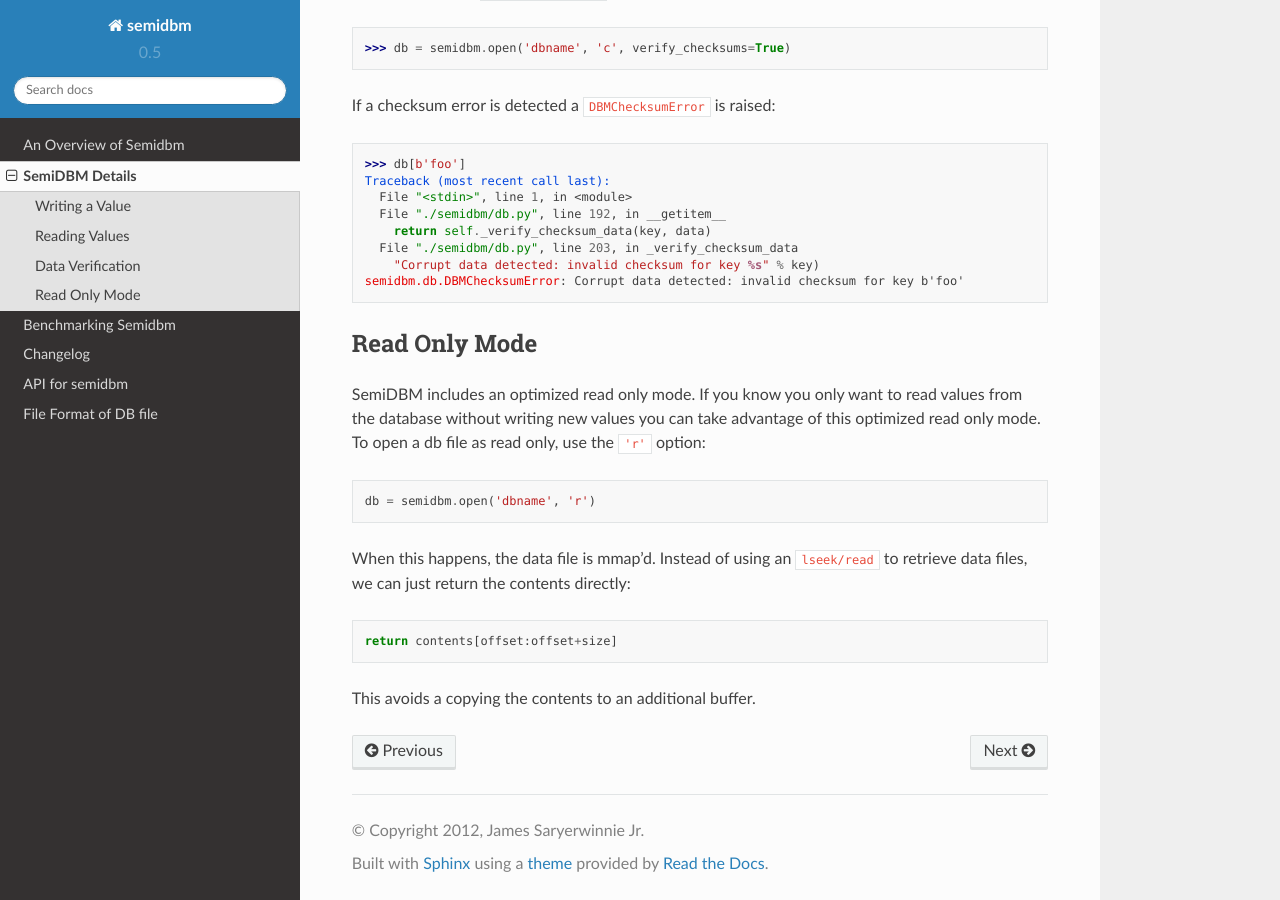
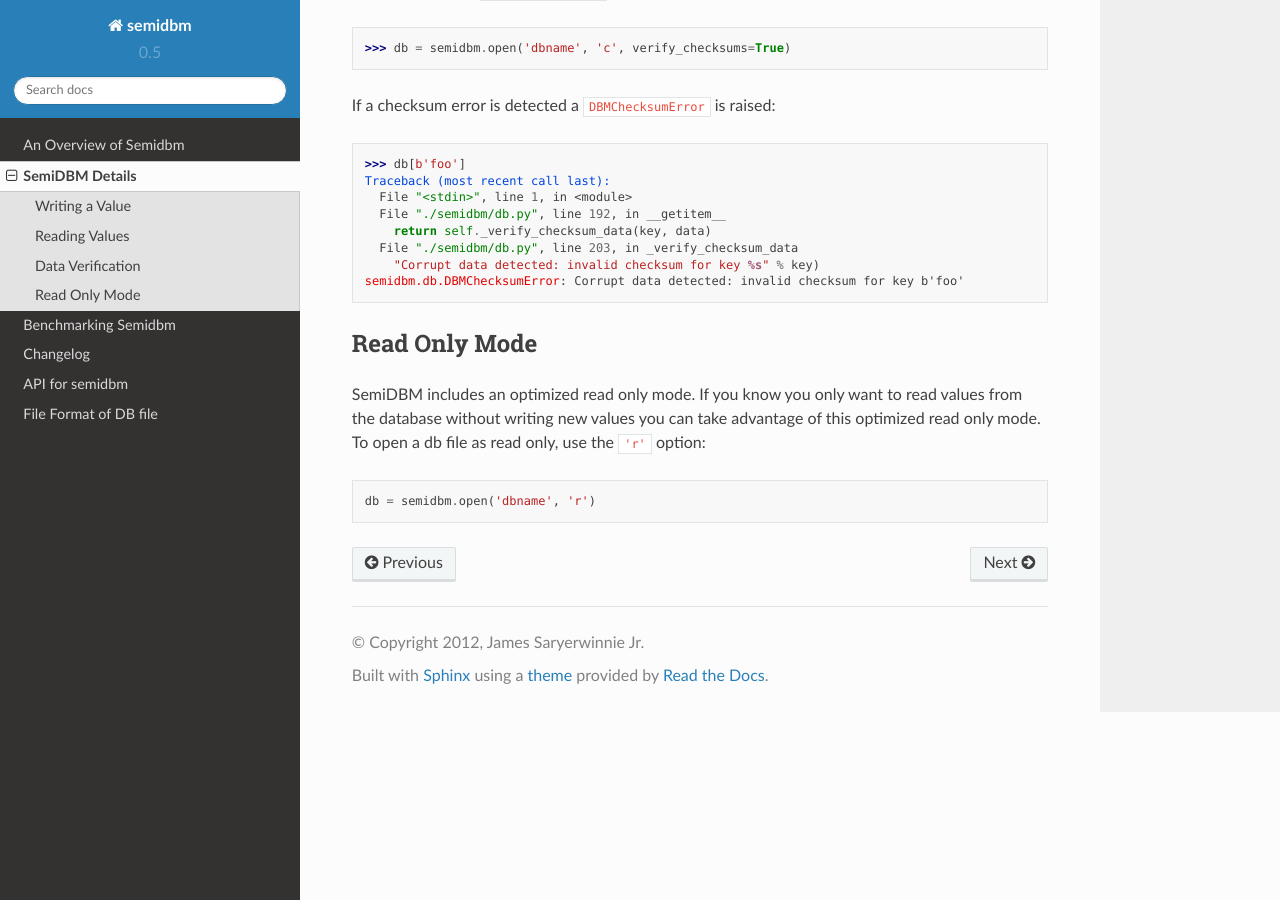
Before and after one commit to jamesls/semidbm, a Sphinx documentation site: the page built from docs/details.rst, in a window 1280 px wide and 900 px high, scrolled down 1645 px. Built offline with Sphinx 7.4.7 and the Read the Docs theme 2.0.0, drawn with Linux system fonts in a browser that asks for light colours.

Commit message:
Remove note about mmap, this is no longer true

```diff
--- a/docs/details.rst
+++ b/docs/details.rst
@@ -96,11 +96,3 @@
 file as read only, use the ``'r'`` option::
 
     db = semidbm.open('dbname', 'r')
-
-When this happens, the data file is mmap'd. Instead of using an
-``lseek/read`` to retrieve data files, we can just return the contents
-directly::
-
-    return contents[offset:offset+size]
-
-This avoids a copying the contents to an additional buffer.
```
